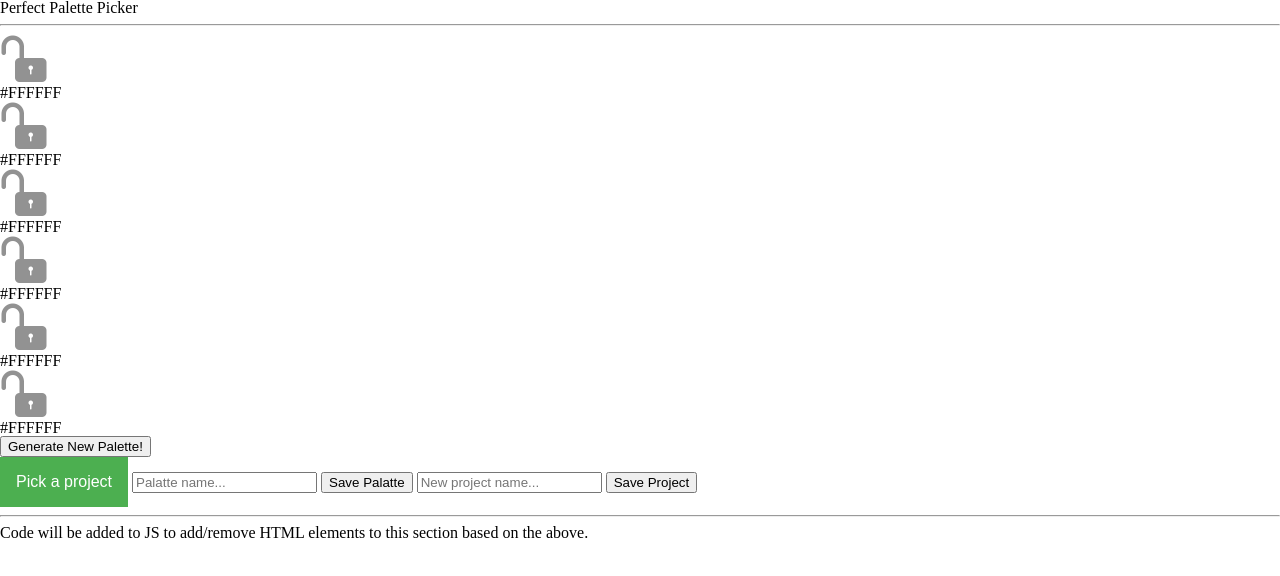
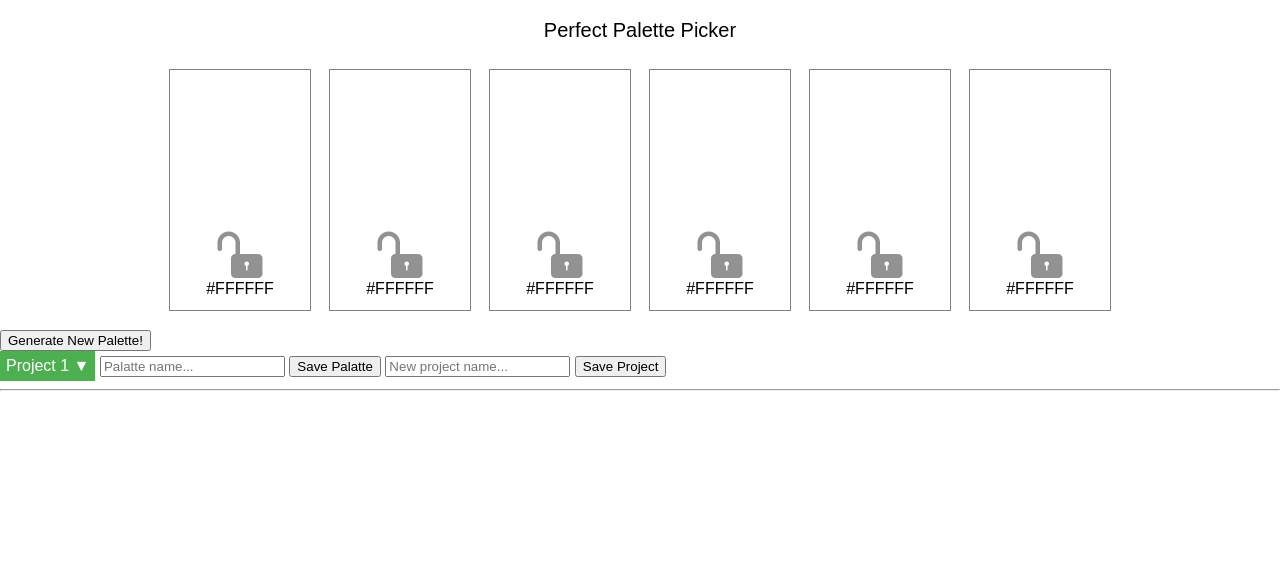
Before and after one commit to sljohnson32/palette-picker, a plain HTML site: page public/index.html in a window 1280 px wide. Drawn offline with nearby package versions, Linux system fonts and the light colour scheme.

Commit message:
CSS for header and picker container

```diff
--- a/public/css/styles.css
+++ b/public/css/styles.css
@@ -1,8 +1,41 @@
+body {
+  font-family: "Open-Sans", sans-serif;
+}
+
+header {
+  padding: 20px;
+  font-size: 20px;
+  text-align: center;
+}
+
+.picker-container {
+  display: flex;
+  flex-direction: row;
+  flex-wrap: nowrap;
+  justify-content: center;
+  align-items: center;
+  margin: 10px 0 20px;
+}
+
+.color-container {
+  flex-basis: auto;
+  width: 140px;
+  height: 80px;
+  margin: 0 10px;
+  padding-top: 160px;
+  outline: gray solid 1px;
+  text-align: center;
+}
+
+
+
+
+
 /* Dropdown Button */
 .dropbtn {
     background-color: #4CAF50;
     color: white;
-    padding: 16px;
+    padding: 6px;
     font-size: 16px;
     border: none;
     cursor: pointer;
--- a/public/index.html
+++ b/public/index.html
@@ -12,7 +12,6 @@
     <header>
       <h1>Perfect Palette Picker</h1>
     </header>
-    <hr>
     <section class='picker-container'>
       <article class='color-container one'>
         <img src='./imgs/unlocked.png' class='unlocked' />
@@ -43,11 +42,11 @@
       <button onclick="generateNewPalatte">Generate New Palette!</button>
       <section class="save-contorls">
         <div class="dropdown">
-          <button onclick="showDropDown()" class="dropbtn">Pick a project</button>
+          <button onclick="showDropDown()" class="dropbtn">Project 1 &#9660;</button>
           <div id="myDropdown" class="dropdown-content">
-            <p onclick="selectProject()">Project 1</p>
-            <p onclick="selectProject()">Project 2</p>
-            <p onclick="selectProject()">Project 3</p>
+            <a class="selected" onclick="selectProject()">Project 1</a>
+            <a onclick="selectProject()">Project 2</a>
+            <a onclick="selectProject()">Project 3</a>
           </div>
         </div>
         <input id="input-palatte-name" placeholder="Palatte name..."></input>
@@ -58,7 +57,7 @@
     </section>
     <hr>
     <section class="saved-palatte-container">
-      Code will be added to JS to add/remove HTML elements to this section based on the above.
+
     </section>
     <script src="https://ajax.googleapis.com/ajax/libs/jquery/3.2.1/jquery.min.js"></script>
     <script type="text/javascript" src='js/scripts.js'></script>
```
